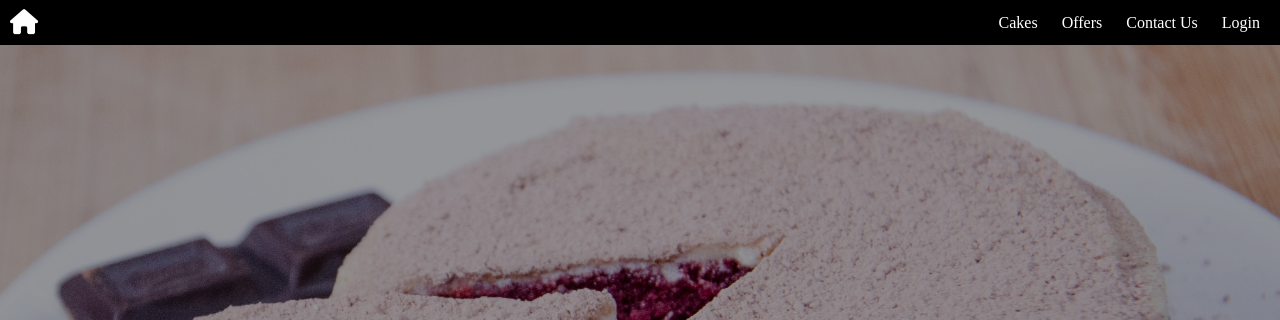
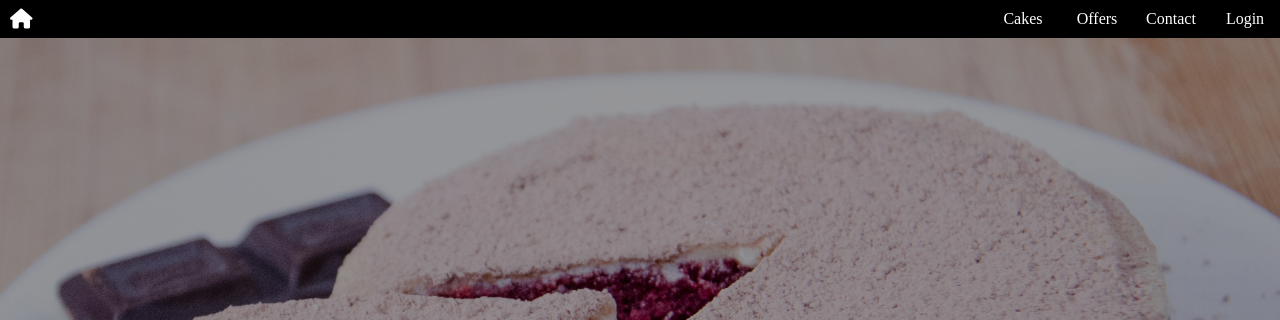
Before and after one commit to Namachivayam2001/cake-project, a plain HTML site: page index.html in a window 1280 px wide. Shown: the top 320 px of the page. Drawn offline with Linux system fonts and the light colour scheme.

Commit message:
added nav style

```diff
--- a/css/style.css
+++ b/css/style.css
@@ -65,7 +65,6 @@ i{
 }
 header{
     background-color: black;
-    padding: 10px;
     display: flex;
     align-items: center;
     justify-content: space-between;
@@ -73,16 +72,21 @@ header{
 header ul li{
     color: white;
     display: inline-block;
-    margin: 0px 10px;
     height: cover;
-}
-header ul li a{
-    color: white;
-    text-decoration: none;
+    width: 70px;
+    text-align: center;
+    padding: 10px 0px;
 }
 header i{
-    font-size: 25px;
+    font-size: 20px;
+    margin-left: 10px;
 }
 header i:hover{
     cursor: pointer;
 }
+header ul li:hover{
+    background-color: white;
+    color: black;
+    cursor: pointer;
+    font-weight: bolder;
+}
--- a/index.html
+++ b/index.html
@@ -10,10 +10,10 @@
     <header>
         <i class="fa-solid fa-house"></i>
         <ul>
-            <li><a href="#">Cakes</a></li>
-            <li><a href="#">Offers</a></li>
-            <li><a href="#">Contact Us</a></li>
-            <li><a href="#">Login</a></li>
+            <li>Cakes</li>
+            <li>Offers</li>
+            <li>Contact</li>
+            <li id="end-list">Login</li>
         </ul>
     </header>
     <div class="container">
```
